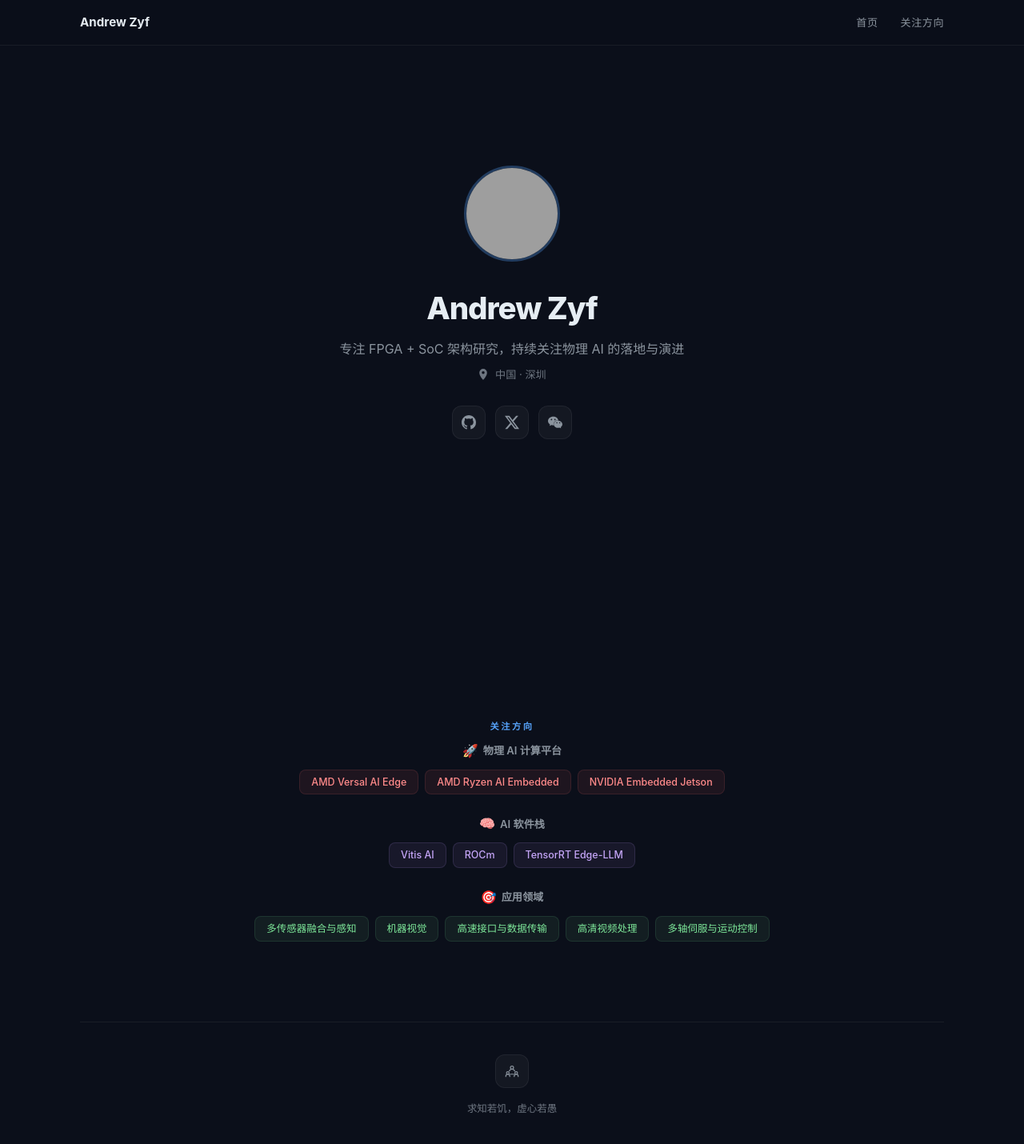
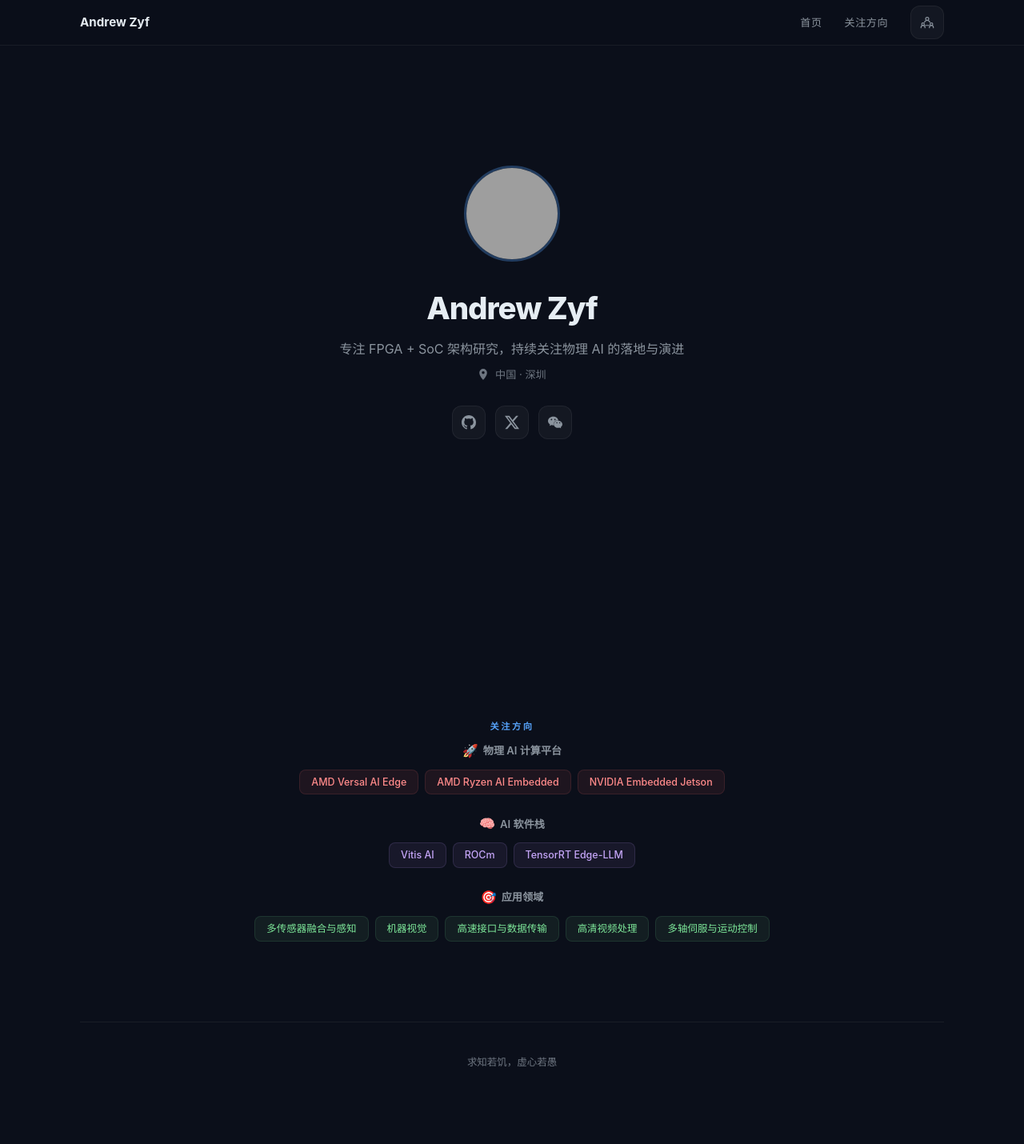
Before and after one commit to andrew-zyf/andrew-zyf.github.io, a website: page index.html in a window 1280 px wide. Shown: the whole page at 80% size. After the commit the page ends 1398 px from the top, so only its background shows below. Drawn offline with Linux system fonts and the light colour scheme; grey boxes are pictures that could not be loaded.

Commit message:
Move My X Friends icon into top navigation

```diff
--- a/index.html
+++ b/index.html
@@ -57,7 +57,7 @@
             display: flex; align-items: center; justify-content: space-between; height: 56px;
         }
         .nav-brand { font-weight: 700; font-size: 0.95rem; color: var(--text); }
-        .nav-links { display: flex; gap: 28px; list-style: none; }
+        .nav-links { display: flex; align-items: center; gap: 28px; list-style: none; }
         .nav-links a {
             color: var(--text-dim); font-size: 0.82rem; font-weight: 500;
             letter-spacing: 0.5px; transition: color 0.2s;
@@ -143,7 +143,6 @@
             text-align: center; color: var(--text-muted); font-size: 0.78rem;
             border-top: 1px solid var(--border);
         }
-        footer .footer-social { display: flex; justify-content: center; gap: 12px; margin-bottom: 16px; }
 
 
 
@@ -192,6 +191,9 @@
         <ul class="nav-links">
             <li><a href="#home">首页</a></li>
             <li><a href="#interests">关注方向</a></li>
+            <li><a href="/my-x-friends/" class="social-btn" title="我的 X 朋友" aria-label="我的 X 朋友">
+            <svg viewBox="0 0 24 24" fill="none" stroke="currentColor" stroke-width="1.6" stroke-linecap="round" stroke-linejoin="round" aria-hidden="true" style="fill:none"><circle cx="12" cy="6" r="2.6"/><circle cx="5" cy="15" r="2.2"/><circle cx="19" cy="15" r="2.2"/><path d="M7.5 11.5a5 5 0 0 1 9 0M1.7 21v-.7a3.3 3.3 0 0 1 6.6 0v.7m7.4 0v-.7a3.3 3.3 0 0 1 6.6 0v.7M9 17h6"/></svg>
+        </a></li>
         </ul>
     </div>
 </nav>
@@ -258,11 +260,6 @@
 
 <!-- Footer -->
 <footer>
-    <div class="footer-social">
-        <a href="/my-x-friends/" class="social-btn" title="我的 X 朋友" aria-label="我的 X 朋友">
-            <svg viewBox="0 0 24 24" fill="none" stroke="currentColor" stroke-width="1.6" stroke-linecap="round" stroke-linejoin="round" aria-hidden="true" style="fill:none"><circle cx="12" cy="6" r="2.6"/><circle cx="5" cy="15" r="2.2"/><circle cx="19" cy="15" r="2.2"/><path d="M7.5 11.5a5 5 0 0 1 9 0M1.7 21v-.7a3.3 3.3 0 0 1 6.6 0v.7m7.4 0v-.7a3.3 3.3 0 0 1 6.6 0v.7M9 17h6"/></svg>
-        </a>
-    </div>
     <p>求知若饥，虚心若愚</p>
 </footer>
 
```
